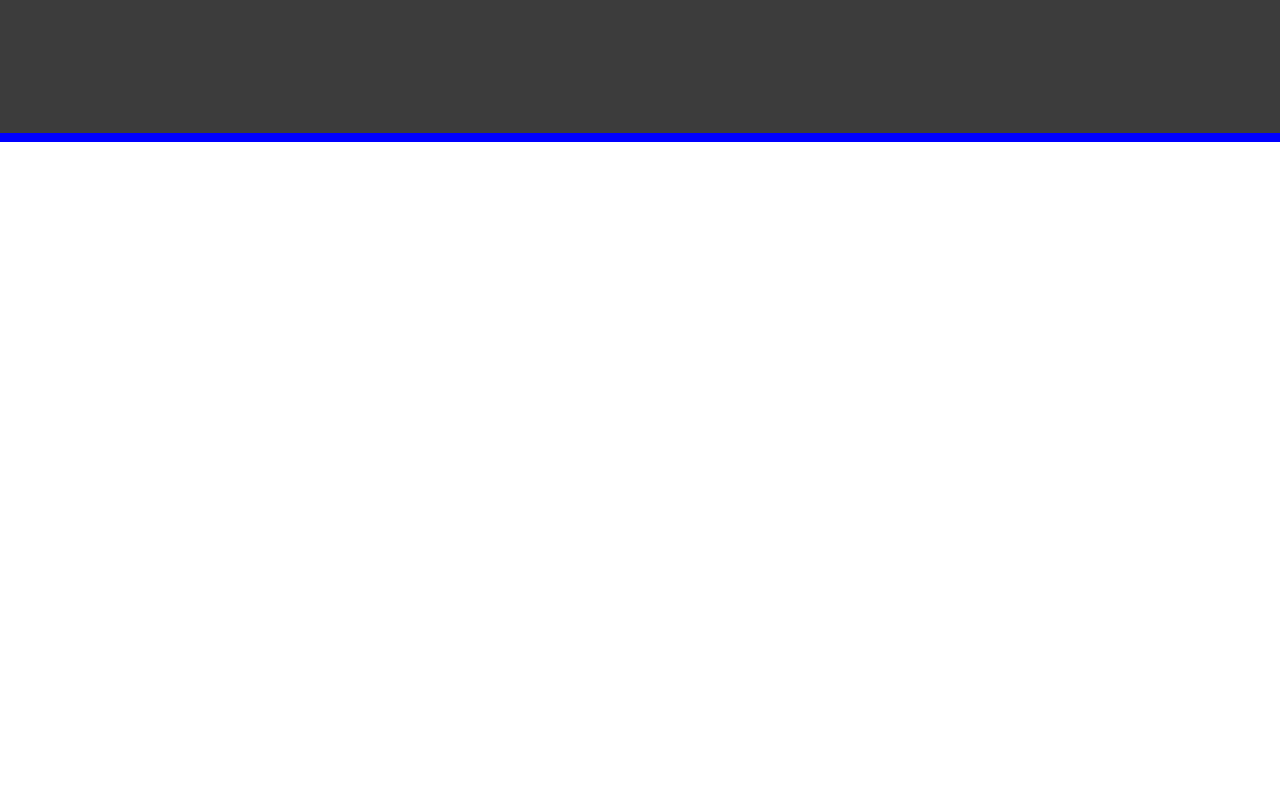
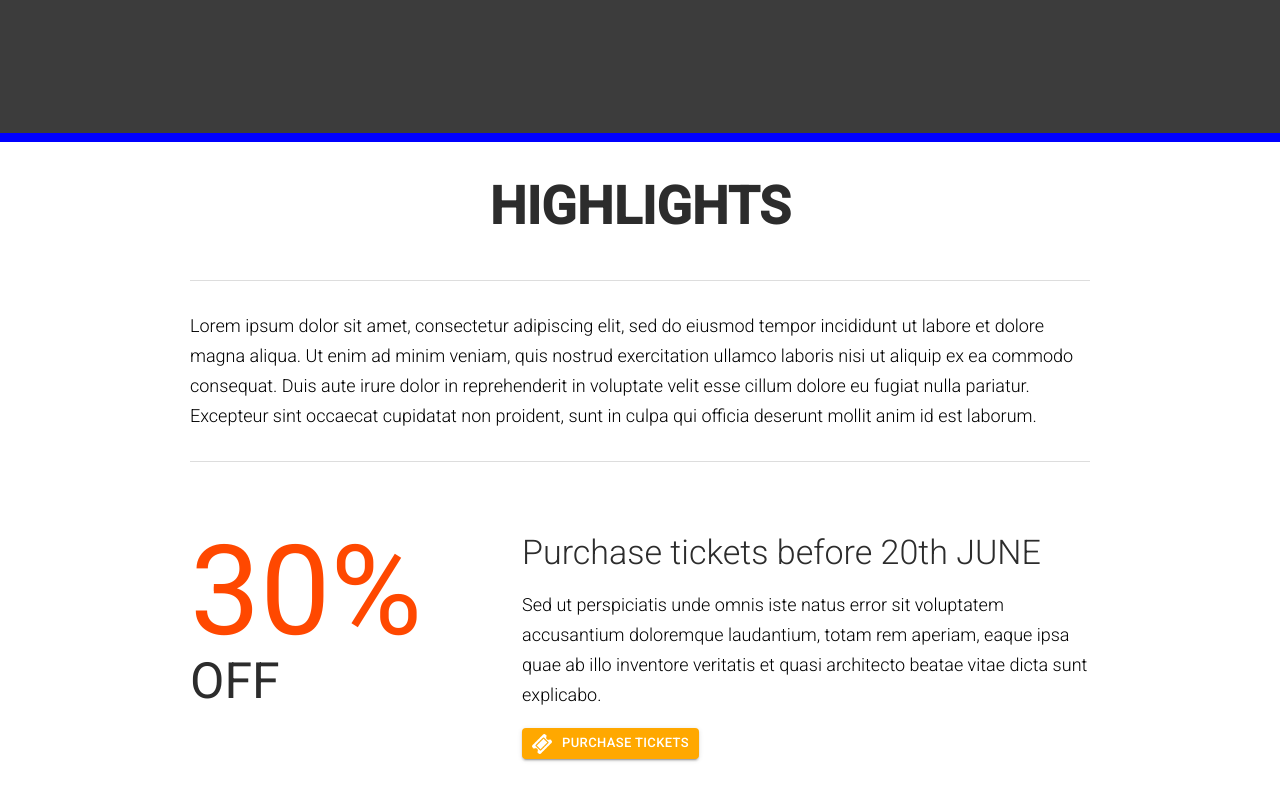
Before and after one commit to leHoangKhacSon/the-venue, a React (Create React App) app: page / in a window 1280 px wide. Shown: the part 1358-2158 px from the top of the page. Before the commit the page ends 1500 px from the top, so only its background shows below. Built offline with nearby package versions, Linux system fonts and the light colour scheme.

Commit message:
Create highlight component

```diff
--- a/src/App.js
+++ b/src/App.js
@@ -4,6 +4,7 @@
 import Header from './components/header_footer/Header'
 import Featured from './components/featured'
 import VunueNfo from './components/venueNfo'
+import Highlight from './components/highlights'
 
 function App() {
   return (
@@ -14,6 +15,7 @@
       <Header />
       <Featured />
       <VunueNfo />
+      <Highlight />
     </div>
   );
 }
--- /dev/null
+++ b/src/components/highlights/Description.js
@@ -0,0 +1,18 @@
+import React from 'react'
+
+import Fade from 'react-reveal/Fade'
+
+function Description() {
+  return (
+    <Fade>
+      <div className="center_wrapper">
+        <h2>Highlights</h2>
+        <div className="highlight_description">
+          Lorem ipsum dolor sit amet, consectetur adipiscing elit, sed do eiusmod tempor incididunt ut labore et dolore magna aliqua. Ut enim ad minim veniam, quis nostrud exercitation ullamco laboris nisi ut aliquip ex ea commodo consequat. Duis aute irure dolor in reprehenderit in voluptate velit esse cillum dolore eu fugiat nulla pariatur. Excepteur sint occaecat cupidatat non proident, sunt in culpa qui officia deserunt mollit anim id est laborum.
+        </div>
+      </div>
+    </Fade>
+  )
+}
+
+export default Description
--- /dev/null
+++ b/src/components/highlights/Discount.js
@@ -0,0 +1,52 @@
+import React, { useState, useEffect } from 'react'
+
+import Fade from 'react-reveal/Fade'
+import Slide from 'react-reveal/Slide'
+
+import MyButton from '../utils/MyButton'
+
+function Discount() {
+const [ discountStart, setDiscountStart ] = useState(0)
+const [ discountEnd, setDiscountEnd ] = useState(30)
+
+useEffect(() => {
+  setTimeout(() => {
+    porcentage()
+  }, 30)
+})
+
+const porcentage = () => {
+  if(discountStart < discountEnd) {
+    setDiscountStart(discountStart + 1)
+  }
+}
+
+  return (
+    <div className="center_wrapper">
+      <div className="discount_wrapper">
+        <Fade
+          onReveal={() => porcentage()}
+        >
+          <div className="discount_porcentage">
+            <span>{`${discountStart}%`}</span>
+            <span>OFF</span>
+          </div>
+        </Fade>
+        <Slide right>
+          <div className="discount_description">
+            <h3>Purchase tickets before 20th JUNE</h3>
+            <p>Sed ut perspiciatis unde omnis iste natus error sit voluptatem accusantium doloremque laudantium, totam rem aperiam, eaque ipsa quae ab illo inventore veritatis et quasi architecto beatae vitae dicta sunt explicabo.</p>
+            <MyButton
+              text="Purchase tickets"
+              bck="#ffa800"
+              color="#ffffff"
+              link="https://google.com"
+            />
+          </div>
+        </Slide>
+      </div>
+    </div>
+  )
+}
+
+export default Discount
--- /dev/null
+++ b/src/components/highlights/index.js
@@ -0,0 +1,15 @@
+import React from 'react'
+
+import Description from './Description'
+import Discount from './Discount'
+
+function Highlights() {
+  return (
+    <div className="highlight_wrapper">
+      <Description />
+      <Discount />
+    </div>
+  )
+}
+
+export default Highlights
```
